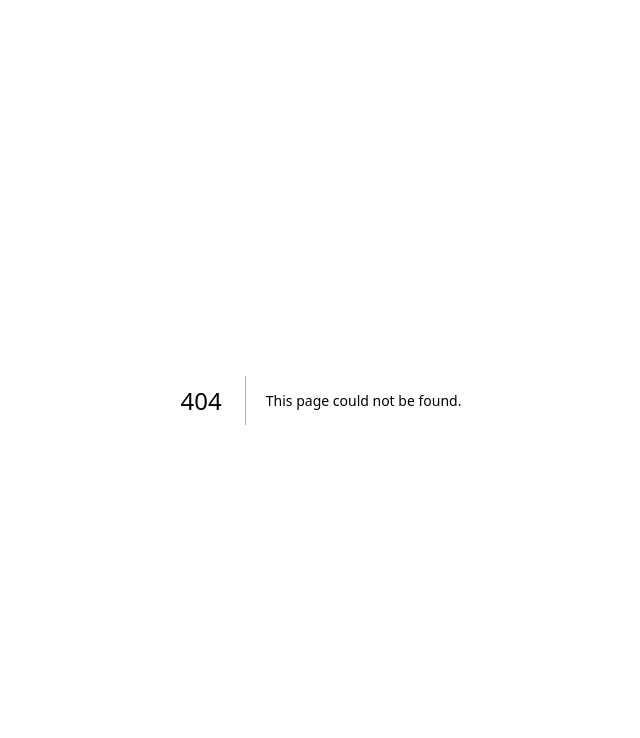
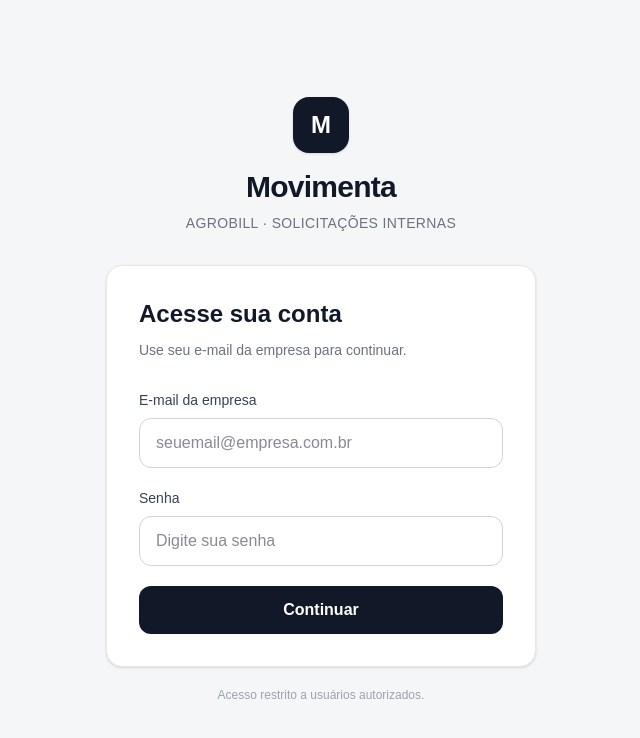
Before and after one commit to PedroVagson/movimenta, a Next.js app: page /login in a window 1280 px wide. Before the commit this address had no page. Shown: the top 738 px of the page, without its empty margins (319-959 px from the left). Built offline with nearby package versions, Linux system fonts and the light colour scheme.

Commit message:
Adicionar login e conexao com Supabase

```diff
--- a/next.config.ts
+++ b/next.config.ts
@@ -1,17 +1,7 @@
 import type { NextConfig } from "next";
 
 const nextConfig: NextConfig = {
-  /* config options here */
-  cacheComponents: true,
-  partialPrefetching: true,
-  turbopack: {
-    rules: {
-      "*.css": {
-        loaders: ["@tailwindcss/turbopack"],
-        as: "*.css",
-      },
-    },
-  },
+  cacheComponents: false,
 };
 
 export default nextConfig;
--- a/package.json
+++ b/package.json
@@ -9,6 +9,8 @@
     "lint": "eslint"
   },
   "dependencies": {
+    "@supabase/ssr": "^0.12.7",
+    "@supabase/supabase-js": "^2.117.3",
     "next": "16.4.0",
     "react": "19.3.0",
     "react-dom": "19.3.0"
--- /dev/null
+++ b/src/app/login/actions.ts
@@ -0,0 +1,26 @@
+"use server";
+
+import { redirect } from "next/navigation";
+import { createClient } from "@/lib/supabase/server";
+
+export async function login(formData: FormData) {
+  const email = String(formData.get("email") ?? "").trim();
+  const password = String(formData.get("password") ?? "");
+
+  if (!email || !password) {
+    redirect("/login?erro=preencha");
+  }
+
+  const supabase = await createClient();
+
+  const { error } = await supabase.auth.signInWithPassword({
+    email,
+    password,
+  });
+
+  if (error) {
+    redirect("/login?erro=credenciais");
+  }
+
+  redirect("/painel");
+}
--- /dev/null
+++ b/src/app/login/page.tsx
@@ -0,0 +1,109 @@
+import { login } from "./actions";
+
+type LoginPageProps = {
+  searchParams: Promise<{
+    erro?: string;
+  }>;
+};
+
+export default async function LoginPage({
+  searchParams,
+}: LoginPageProps) {
+  const params = await searchParams;
+
+  const mensagem =
+    params.erro === "credenciais"
+      ? "E-mail ou senha inválidos."
+      : params.erro === "preencha"
+      ? "Preencha o e-mail e a senha."
+      : null;
+
+  return (
+    <main className="min-h-screen bg-[#f4f6f8] flex items-center justify-center px-4">
+      <div className="w-full max-w-[430px]">
+        <div className="mb-8 text-center">
+          <div className="mx-auto mb-4 flex h-14 w-14 items-center justify-center rounded-2xl bg-[#111827] text-2xl font-bold text-white shadow-sm">
+            M
+          </div>
+
+          <h1 className="text-3xl font-bold tracking-tight text-[#111827]">
+            Movimenta
+          </h1>
+
+          <p className="mt-2 text-sm font-medium tracking-wide text-[#6b7280]">
+            AGROBILL · SOLICITAÇÕES INTERNAS
+          </p>
+        </div>
+
+        <section className="rounded-2xl border border-[#e5e7eb] bg-white p-8 shadow-sm">
+          <div className="mb-7">
+            <h2 className="text-2xl font-semibold text-[#111827]">
+              Acesse sua conta
+            </h2>
+
+            <p className="mt-2 text-sm leading-6 text-[#6b7280]">
+              Use seu e-mail da empresa para continuar.
+            </p>
+          </div>
+
+          {mensagem && (
+            <div className="mb-5 rounded-xl border border-red-200 bg-red-50 px-4 py-3 text-sm text-red-700">
+              {mensagem}
+            </div>
+          )}
+
+          <form action={login} className="space-y-5">
+            <div>
+              <label
+                htmlFor="email"
+                className="mb-2 block text-sm font-medium text-[#374151]"
+              >
+                E-mail da empresa
+              </label>
+
+              <input
+                id="email"
+                name="email"
+                type="email"
+                autoComplete="email"
+                required
+                placeholder="seuemail@empresa.com.br"
+                className="w-full rounded-xl border border-[#d1d5db] bg-white px-4 py-3 text-[#111827] outline-none transition focus:border-[#111827] focus:ring-2 focus:ring-[#111827]/10"
+              />
+            </div>
+
+            <div>
+              <label
+                htmlFor="password"
+                className="mb-2 block text-sm font-medium text-[#374151]"
+              >
+                Senha
+              </label>
+
+              <input
+                id="password"
+                name="password"
+                type="password"
+                autoComplete="current-password"
+                required
+                placeholder="Digite sua senha"
+                className="w-full rounded-xl border border-[#d1d5db] bg-white px-4 py-3 text-[#111827] outline-none transition focus:border-[#111827] focus:ring-2 focus:ring-[#111827]/10"
+              />
+            </div>
+
+            <button
+              type="submit"
+              className="w-full rounded-xl bg-[#111827] px-4 py-3 font-semibold text-white transition hover:bg-[#1f2937]"
+            >
+              Continuar
+            </button>
+          </form>
+        </section>
+
+        <p className="mt-5 text-center text-xs text-[#9ca3af]">
+          Acesso restrito a usuários autorizados.
+        </p>
+      </div>
+    </main>
+  );
+}
--- a/src/app/page.tsx
+++ b/src/app/page.tsx
@@ -1,69 +1,5 @@
-import Image from "next/image";
+import { redirect } from "next/navigation";
 
 export default function Home() {
-  return (
-    <div className="flex flex-col flex-1 items-center justify-center bg-zinc-50 font-sans dark:bg-black">
-      <main className="flex flex-1 w-full max-w-3xl flex-col items-center justify-between py-32 px-16 bg-white dark:bg-black sm:items-start">
-        <Image
-          className="dark:invert h-5 w-[100px]"
-          src="/next.svg"
-          alt="Next.js logo"
-          width={100}
-          height={20}
-          priority
-        />
-        <div className="flex flex-col items-center gap-6 text-center sm:items-start sm:text-left">
-          <h1 className="max-w-xs text-3xl font-semibold leading-10 tracking-tight text-black dark:text-zinc-50">
-            To get started, edit the{" "}
-            <code className="rounded bg-black/[.06] px-1.5 py-0.5 font-mono text-[0.9em] dark:bg-white/[.08]">
-              page.tsx
-            </code>{" "}
-            file.
-          </h1>
-          <p className="max-w-md text-lg leading-8 text-zinc-600 dark:text-zinc-400">
-            Looking for a starting point or more instructions? Head over to{" "}
-            <a
-              href="https://vercel.com/templates?framework=next.js&utm_source=create-next-app&utm_medium=appdir-template-tw&utm_campaign=create-next-app"
-              className="font-medium text-zinc-950 dark:text-zinc-50"
-            >
-              Templates
-            </a>{" "}
-            or the{" "}
-            <a
-              href="https://nextjs.org/learn?utm_source=create-next-app&utm_medium=appdir-template-tw&utm_campaign=create-next-app"
-              className="font-medium text-zinc-950 dark:text-zinc-50"
-            >
-              Learning
-            </a>{" "}
-            center.
-          </p>
-        </div>
-        <div className="flex flex-col gap-4 text-base font-medium sm:flex-row">
-          <a
-            className="flex h-12 w-full items-center justify-center gap-2 rounded-full bg-foreground px-5 text-background transition-colors hover:bg-[#383838] dark:hover:bg-[#ccc] md:w-[158px]"
-            href="https://vercel.com/new?utm_source=create-next-app&utm_medium=appdir-template-tw&utm_campaign=create-next-app"
-            target="_blank"
-            rel="noopener noreferrer"
-          >
-            <Image
-              className="dark:invert h-[14px] w-4"
-              src="/vercel.svg"
-              alt="Vercel logomark"
-              width={16}
-              height={14}
-            />
-            Deploy Now
-          </a>
-          <a
-            className="flex h-12 w-full items-center justify-center rounded-full border border-solid border-black/[.08] px-5 transition-colors hover:border-transparent hover:bg-black/[.04] dark:border-white/[.145] dark:hover:bg-[#1a1a1a] md:w-[158px]"
-            href="https://nextjs.org/docs?utm_source=create-next-app&utm_medium=appdir-template-tw&utm_campaign=create-next-app"
-            target="_blank"
-            rel="noopener noreferrer"
-          >
-            Documentation
-          </a>
-        </div>
-      </main>
-    </div>
-  );
+  redirect("/login");
 }
--- /dev/null
+++ b/src/app/painel/page.tsx
@@ -0,0 +1,54 @@
+import { redirect } from "next/navigation";
+import { createClient } from "@/lib/supabase/server";
+
+export default async function PainelPage() {
+  const supabase = await createClient();
+
+  const {
+    data: { user },
+  } = await supabase.auth.getUser();
+
+  if (!user) {
+    redirect("/login");
+  }
+
+  const { data: profile } = await supabase
+    .from("profiles")
+    .select("nome, email, setor, cargo, role")
+    .eq("id", user.id)
+    .single();
+
+  return (
+    <main className="min-h-screen bg-[#f4f6f8]">
+      <header className="border-b border-[#e5e7eb] bg-white">
+        <div className="mx-auto flex max-w-7xl items-center justify-between px-6 py-4">
+          <div>
+            <h1 className="text-xl font-bold text-[#111827]">Movimenta</h1>
+            <p className="text-xs text-[#6b7280]">
+              AGROBILL · SOLICITAÇÕES INTERNAS
+            </p>
+          </div>
+
+          <div className="text-right">
+            <p className="text-sm font-semibold text-[#111827]">
+              {profile?.nome ?? user.email}
+            </p>
+            <p className="text-xs text-[#6b7280]">
+              {profile?.role ?? "usuário"}
+            </p>
+          </div>
+        </div>
+      </header>
+
+      <div className="mx-auto max-w-7xl px-6 py-8">
+        <h2 className="text-2xl font-bold text-[#111827]">
+          Bem-vindo ao Movimenta
+        </h2>
+
+        <p className="mt-2 text-[#6b7280]">
+          Seu acesso está funcionando corretamente.
+        </p>
+      </div>
+    </main>
+  );
+}
--- /dev/null
+++ b/src/lib/supabase/client.ts
@@ -0,0 +1,8 @@
+import { createBrowserClient } from "@supabase/ssr";
+
+export function createClient() {
+  return createBrowserClient(
+    process.env.NEXT_PUBLIC_SUPABASE_URL!,
+    process.env.NEXT_PUBLIC_SUPABASE_PUBLISHABLE_KEY!
+  );
+}
--- /dev/null
+++ b/src/lib/supabase/server.ts
@@ -0,0 +1,27 @@
+import { createServerClient } from "@supabase/ssr";
+import { cookies } from "next/headers";
+
+export async function createClient() {
+  const cookieStore = await cookies();
+
+  return createServerClient(
+    process.env.NEXT_PUBLIC_SUPABASE_URL!,
+    process.env.NEXT_PUBLIC_SUPABASE_PUBLISHABLE_KEY!,
+    {
+      cookies: {
+        getAll() {
+          return cookieStore.getAll();
+        },
+        setAll(cookiesToSet) {
+          try {
+            cookiesToSet.forEach(({ name, value, options }) =>
+              cookieStore.set(name, value, options)
+            );
+          } catch {
+            // Server Components podem não permitir alteração de cookies.
+          }
+        },
+      },
+    }
+  );
+}
```
Also changed, not shown: 1 other file (tests, documents, lock files or other folders).
